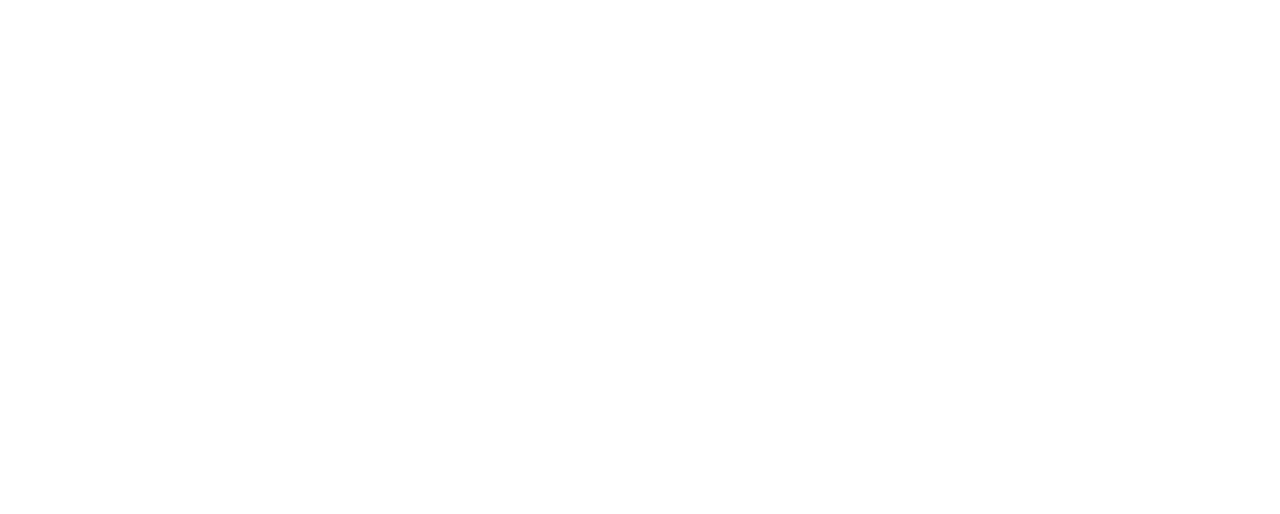
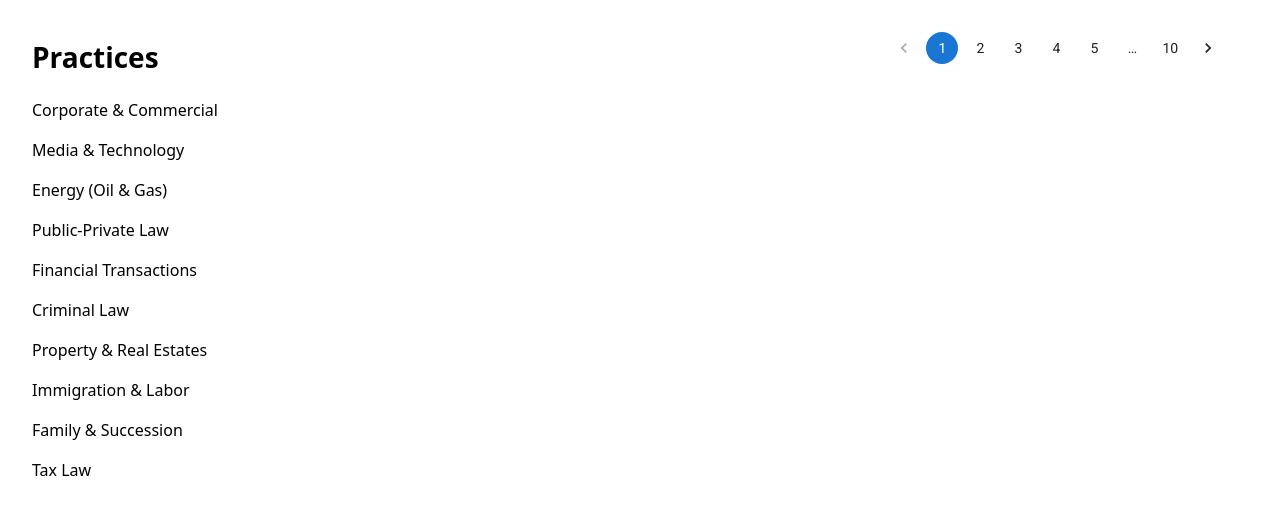
Before and after one commit to Joachim-Wambua/mosota-abunga-associates, a React (Vite) app in the folder client/: page /practice in a window 1280 px wide. Before the commit this address had no page. Shown: the top 514 px of the page. Built offline with nearby package versions, Linux system fonts and the light colour scheme; a web font is replaced by a local one.

Commit message:
minor updates and created law practices main page

```diff
--- a/client/src/App.jsx
+++ b/client/src/App.jsx
@@ -16,6 +16,7 @@
 import Contact from "./pages/Contact";
 import Article from "./pages/Article";
 import Lawyers from "./pages/Lawyers";
+import Practice from "./pages/Practice";
 
 import "./App.css";
 
@@ -30,6 +31,8 @@
             <Route path="/contact" element={<Contact />} />
             <Route path="/articles" element={<Article />} />
             <Route path="/lawyers" element={<Lawyers />} />
+            <Route path="/practice" element={<Practice />} />
+
           </Routes>
         </Router>
       </ThemeProvider>
--- a/client/src/constants/theme.js
+++ b/client/src/constants/theme.js
@@ -45,7 +45,6 @@
     body: {
       fontFamily: "'Roboto', sans-serif",
     },
-    // Add more specific font styles as needed
   },
 });
 
--- /dev/null
+++ b/client/src/pages/Practice.jsx
@@ -0,0 +1,43 @@
+import Pagination from "@mui/material/Pagination";
+import Stack from "@mui/material/Stack";
+
+const Practice = () => {
+  // List of practice areas
+  const practiceAreas = [
+    "Corporate & Commercial",
+    "Media & Technology",
+    "Energy (Oil & Gas)",
+    "Public-Private Law",
+    "Financial Transactions",
+    "Criminal Law",
+    "Property & Real Estates",
+    "Immigration & Labor",
+    "Family & Succession",
+    "Tax Law",
+  ];
+
+  return (
+    <div className="flex justify-center">
+      {/* Text content covering 2/3 of the screen */}
+      <div className="w-2/3 p-8">
+        <h1 className="text-3xl font-bold mb-4">Practices</h1>
+        <div>
+          {/* Render practice areas */}
+          {practiceAreas.map((practice, index) => (
+            <div key={index} className="mb-4">
+              {practice}
+            </div>
+          ))}
+        </div>
+      </div>
+      {/* Pagination component */}
+      <div className="w-1/3 p-8">
+        <Stack spacing={2}>
+          <Pagination count={10} color="primary" />
+        </Stack>
+      </div>
+    </div>
+  );
+};
+
+export default Practice;
```
